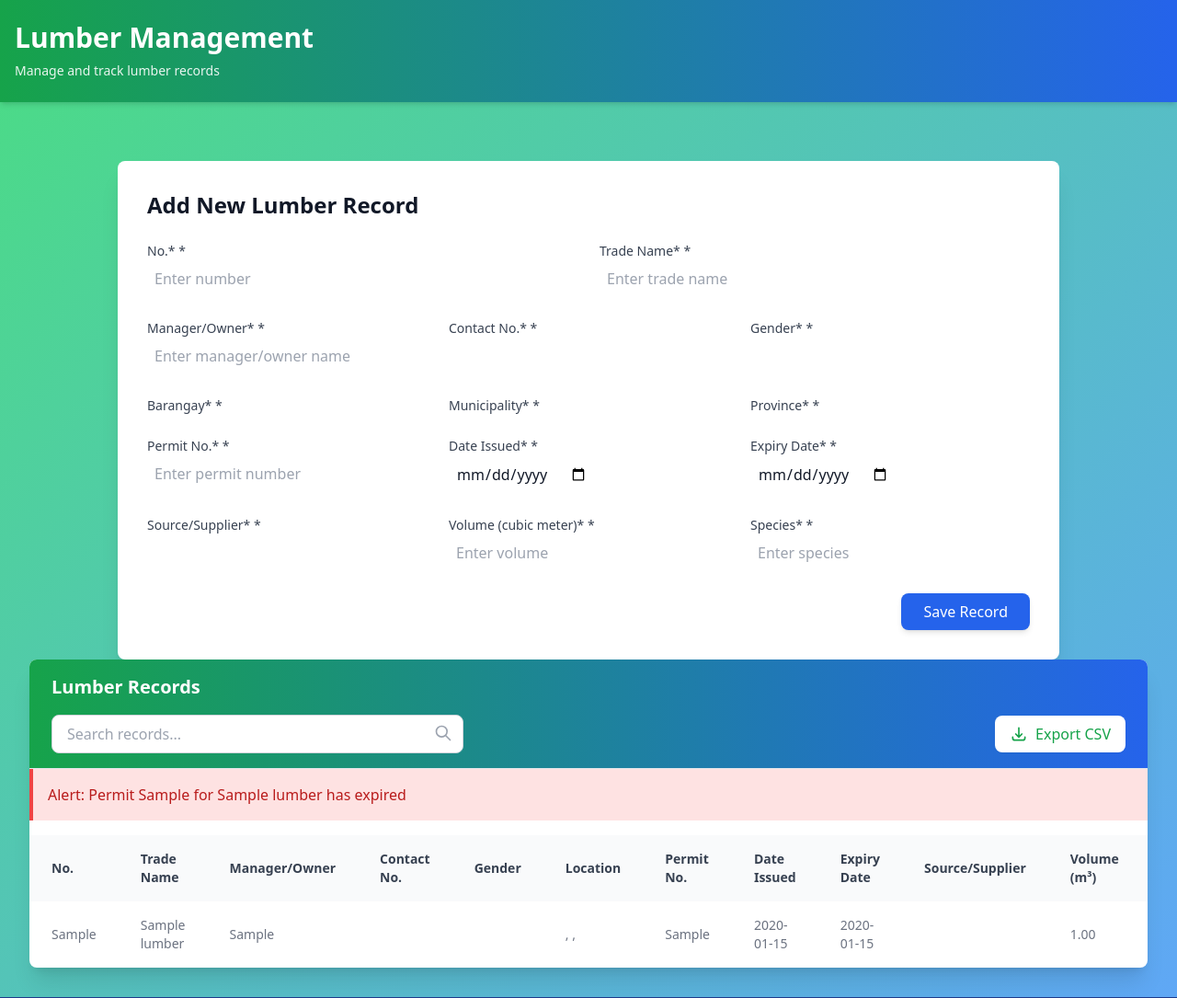
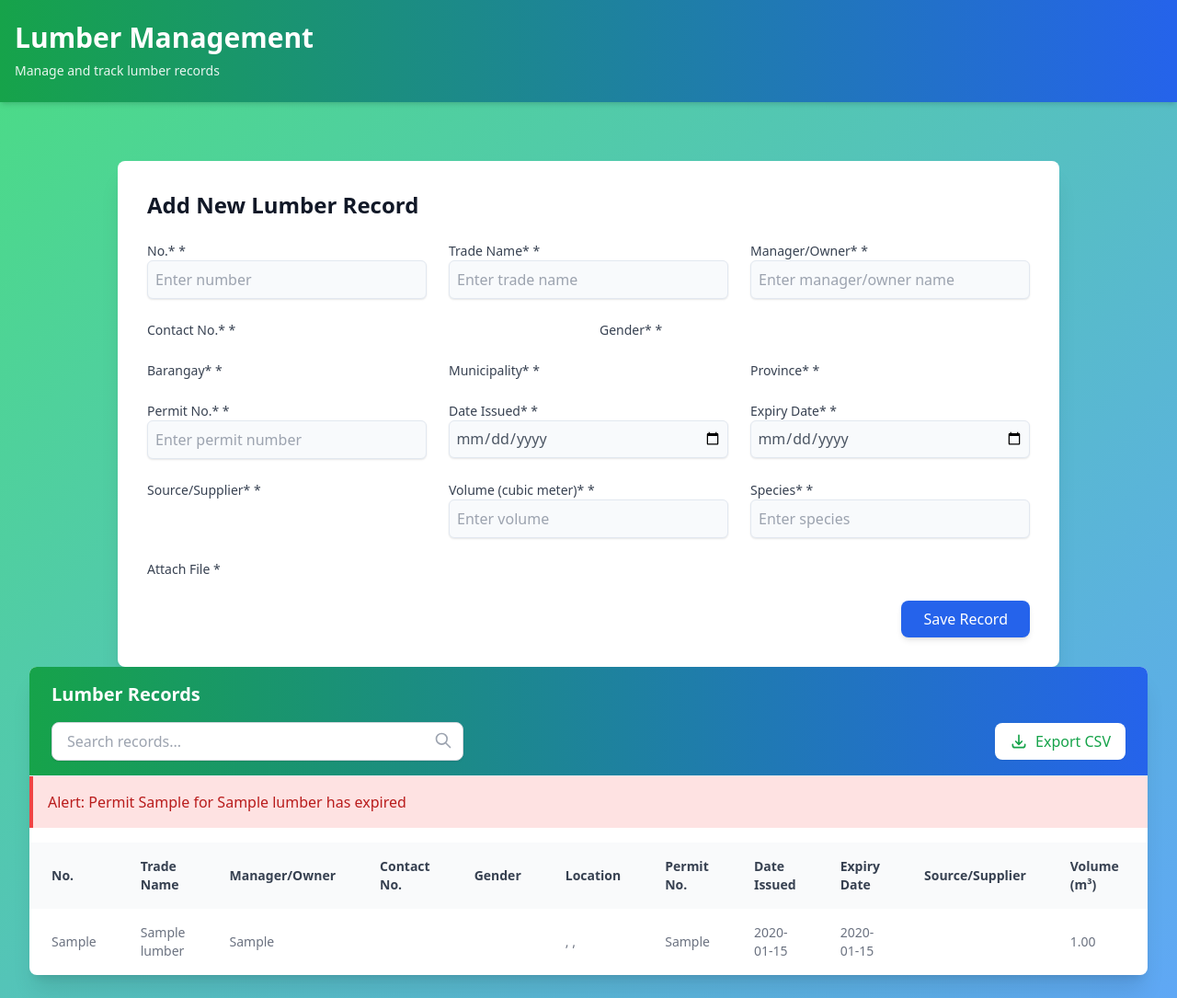
Before and after one commit to celestial203/treecut, a Django app: page /lumber/ in a window 1280 px wide. Shown: the part 65-1150 px from the top of the page at 92% size. Run offline with Django 5.2, Linux system fonts and the light colour scheme; a user stored in the database is signed in; tables that the repository leaves empty hold one stand-in row (values such as "Sample post"); some libraries are stand-ins or nearby versions.

Commit message:
templatess

```diff
--- a/base/templates/lumber.html
+++ b/base/templates/lumber.html
@@ -122,6 +122,43 @@
             content: " *";
             @apply text-red-500;
         }
+
+        input, select, textarea {
+            background-color: #f8fafc;
+            border: 1px solid #e2e8f0;
+            box-shadow: 0 1px 2px rgba(0, 0, 0, 0.1);
+            padding: 0.5rem;
+            border-radius: 0.375rem;
+            width: 100%;
+            color: #4B5563;
+        }
+        input::placeholder, select::placeholder, textarea::placeholder {
+            color: #6B7280;
+            opacity: 0.8;
+        }
+        input:focus, select:focus, textarea:focus {
+            border-color: #3b82f6;
+            box-shadow: 0 0 0 3px rgba(59, 130, 246, 0.1);
+            outline: none;
+        }
+        .form-input {
+            @apply mt-1 block w-full rounded-md border-gray-300 shadow-sm
+                   focus:border-blue-500 focus:ring-blue-500
+                   bg-gray-50 text-gray-900;
+        }
+        input[type="date"] {
+            padding: 0.4rem;
+            color: #4B5563;
+        }
+        select {
+            background-color: #f8fafc;
+            padding: 0.4rem;
+            color: #4B5563;
+        }
+        input:hover, select:hover, textarea:hover {
+            border-color: #60A5FA;
+            box-shadow: 0 2px 4px rgba(0, 0, 0, 0.1);
+        }
     </style>
 </head>
 <body class="font-inter bg-gradient-to-tl from-blue-400 to-green-400 text-gray-900">
@@ -178,7 +215,7 @@
         <!-- Form Section -->
         <div class="max-w-5xl mx-auto bg-white p-8 mt-8 shadow-xl rounded-lg">
             <h2 class="text-2xl font-bold mb-6">Add New Lumber Record</h2>
-            <form method="POST" id="lumberForm" class="space-y-6">
+            <form method="POST" id="lumberForm" class="space-y-6" enctype="multipart/form-data">
                 {% csrf_token %}
 
                 <!-- Global Messages -->
@@ -193,27 +230,27 @@
                 {% endif %}
 
                 <!-- Basic Information -->
-                <div class="grid grid-cols-1 md:grid-cols-2 gap-6">
+                <div class="grid grid-cols-1 md:grid-cols-3 gap-6">
                     <div>
                         <label class="block text-sm font-medium text-gray-700">No.*</label>
-                        {{ form.no|add_class:"form-input"|attr:"placeholder:Enter number"|attr:"required"|attr:"pattern:^[0-9]+$"|attr:"title:Please enter a valid number" }}
+                        {{ form.no|add_class:"form-input"|attr:"placeholder:Enter number"|attr:"required"|attr:"pattern:^[0-9]+$" }}
                         <div id="noError" class="hidden mt-1 text-sm text-red-600">This number already exists</div>
                     </div>
                     <div>
                         <label class="block text-sm font-medium text-gray-700">Trade Name*</label>
-                        {{ form.trade_name|add_class:"form-input"|attr:"placeholder:Enter trade name"|attr:"required"|attr:"minlength:2"|attr:"maxlength:100" }}
+                        {{ form.trade_name|add_class:"form-input"|attr:"placeholder:Enter trade name"|attr:"required" }}
+                    </div>
+                    <div>
+                        <label class="block text-sm font-medium text-gray-700">Manager/Owner*</label>
+                        {{ form.manager_owner|add_class:"form-input"|attr:"placeholder:Enter manager/owner name"|attr:"required" }}
                     </div>
                 </div>
 
-                <!-- Owner Details -->
-                <div class="grid grid-cols-1 md:grid-cols-3 gap-6">
-                    <div>
-                        <label class="block text-sm font-medium text-gray-700">Manager/Owner*</label>
-                        {{ form.manager_owner|add_class:"form-input"|attr:"placeholder:Enter manager/owner name"|attr:"required"|attr:"pattern:^[a-zA-Z\s.'-]+$"|attr:"title:Please enter a valid name" }}
-                    </div>
+                <!-- Contact and Gender -->
+                <div class="grid grid-cols-1 md:grid-cols-2 gap-6">
                     <div>
                         <label class="block text-sm font-medium text-gray-700">Contact No.*</label>
-                        {{ form.contact_no|add_class:"form-input"|attr:"placeholder:Enter contact number (e.g., 09123456789)"|attr:"required"|attr:"pattern:^(09|\+639)\d{9}$"|attr:"title:Please enter a valid Philippine mobile number" }}
+                        {{ form.contact_no|add_class:"form-input"|attr:"placeholder:Enter contact number"|attr:"required"|attr:"pattern:^(09|\+639)\d{9}$"|attr:"title:Please enter a valid Philippine mobile number" }}
                     </div>
                     <div>
                         <label class="block text-sm font-medium text-gray-700">Gender*</label>
@@ -225,15 +262,15 @@
                 <div class="grid grid-cols-1 md:grid-cols-3 gap-6">
                     <div>
                         <label class="block text-sm font-medium text-gray-700">Barangay*</label>
-                        {{ form.brgy|add_class:"form-input"|attr:"placeholder:Enter barangay"|attr:"required"|attr:"pattern:^[a-zA-Z\s.'-]+$"|attr:"title:Please enter a valid barangay name" }}
+                        {{ form.brgy|add_class:"form-input"|attr:"placeholder:Enter barangay"|attr:"required" }}
                     </div>
                     <div>
                         <label class="block text-sm font-medium text-gray-700">Municipality*</label>
-                        {{ form.municipality|add_class:"form-input"|attr:"placeholder:Enter municipality"|attr:"required"|attr:"pattern:^[a-zA-Z\s.'-]+$"|attr:"title:Please enter a valid municipality name" }}
+                        {{ form.municipality|add_class:"form-input"|attr:"placeholder:Enter municipality"|attr:"required" }}
                     </div>
                     <div>
                         <label class="block text-sm font-medium text-gray-700">Province*</label>
-                        {{ form.province|add_class:"form-input"|attr:"placeholder:Enter province"|attr:"required"|attr:"pattern:^[a-zA-Z\s.'-]+$"|attr:"title:Please enter a valid province name" }}
+                        {{ form.province|add_class:"form-input"|attr:"placeholder:Enter province"|attr:"required" }}
                     </div>
                 </div>
 
@@ -257,16 +294,22 @@
                 <div class="grid grid-cols-1 md:grid-cols-3 gap-6">
                     <div>
                         <label class="block text-sm font-medium text-gray-700">Source/Supplier*</label>
-                        {{ form.source_supplier|add_class:"form-input"|attr:"placeholder:Enter source/supplier"|attr:"required"|attr:"minlength:2"|attr:"maxlength:100" }}
+                        {{ form.source_supplier|add_class:"form-input"|attr:"placeholder:Enter source/supplier"|attr:"required" }}
                     </div>
                     <div>
                         <label class="block text-sm font-medium text-gray-700">Volume (cubic meter)*</label>
-                        {{ form.volume_cubic_meter|add_class:"form-input"|attr:"placeholder:Enter volume"|attr:"required"|attr:"type:number"|attr:"step:0.01"|attr:"min:0.01"|attr:"title:Please enter a valid volume greater than 0" }}
+                        {{ form.volume_cubic_meter|add_class:"form-input"|attr:"placeholder:Enter volume"|attr:"required"|attr:"type:number"|attr:"step:0.01"|attr:"min:0.01" }}
                     </div>
                     <div>
                         <label class="block text-sm font-medium text-gray-700">Species*</label>
-                        {{ form.species|add_class:"form-input"|attr:"placeholder:Enter species"|attr:"required"|attr:"pattern:^[a-zA-Z\s.'-]+$"|attr:"title:Please enter a valid species name" }}
+                        {{ form.species|add_class:"form-input"|attr:"placeholder:Enter species"|attr:"required" }}
                     </div>
+                </div>
+
+                <!-- File Upload -->
+                <div>
+                    <label class="block text-sm font-medium text-gray-700">Attach File</label>
+                    {{ form.file|add_class:"form-input" }}
                 </div>
 
                 <div class="flex justify-end mt-6">
```
